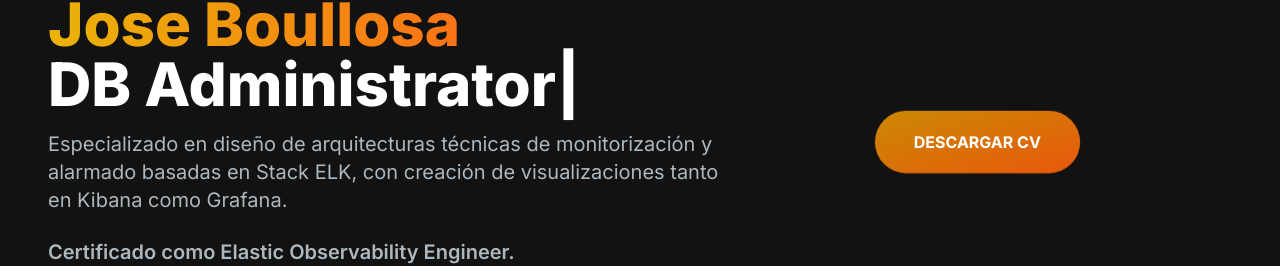
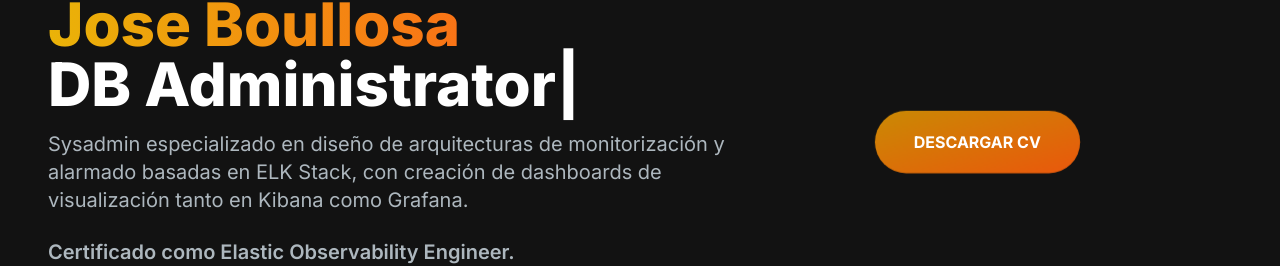
Before and after one commit to Joboufra/joboufra-portfolio, a Next.js app: page / in a window 1280 px wide. Shown: the part 208-474 px from the top of the page. Built offline with nearby package versions, Linux system fonts and the light colour scheme.

Commit message:
New skills + corrections

```diff
--- a/src/app/components/AboutSection.jsx
+++ b/src/app/components/AboutSection.jsx
@@ -13,11 +13,13 @@ const TAB_DATA = [
         <li>Elasticsearch</li>
         <li>Kibana</li>
         <li>Grafana</li>
+        <li>Prometheus</li>
         <li>Docker</li>
         <li>Kubernetes</li>
         <li>Ansible</li>
         <li>Powershell</li>
         <li>Bash</li>
+
       </ul>
     )
   },
--- a/src/app/components/HeroSection.jsx
+++ b/src/app/components/HeroSection.jsx
@@ -20,7 +20,7 @@ const HeroSection = () => {
             </span>
             <TypeAnimation
               sequence={[
-                'SysOps Engineer',
+                'DevOps Engineer',
                 2000,
                 'DB Administrator',
                 2000,
@@ -33,7 +33,7 @@ const HeroSection = () => {
             />
           </h1>
             <p className='text-[#ADB7BE] text-base sm:text-lg lg:text-xl mb-6 '>
-              Especializado en diseño de arquitecturas técnicas de monitorización y alarmado basadas en Stack ELK, con creación de visualizaciones tanto en Kibana como Grafana.
+              Sysadmin especializado en diseño de arquitecturas de monitorización y alarmado basadas en ELK Stack, con creación de dashboards de visualización tanto en Kibana como Grafana.
             </p>
             <p className='text-[#ADB7BE] text-base sm:text-lg lg:text-xl mb-6 font-semibold'>
               Certificado como Elastic Observability Engineer.
--- a/src/app/components/SkillsSection.jsx
+++ b/src/app/components/SkillsSection.jsx
@@ -5,12 +5,14 @@ const SkillsSection = () => {
   const logos = [
     { src: '/docker-icon.svg', name: 'Docker' },
     { src: '/kubernetes-icon.svg', name: 'Kubernetes' },
+    { src: '/azure-aks-icon.svg', name: 'Azure AKS' },
     { src: '/elastic-icon.svg', name: 'Elastic Stack' },
     { src: '/grafana-icon.svg', name: 'Grafana' },
+    { src: '/prometheus-icon.svg', name: 'Prometheus' },
     { src: '/bash-icon.svg', name: 'Bash' },
     { src: '/powershell-icon.svg', name: 'Powershell' },
-    { src: '/githubactions-icon.svg', name: 'GitHub Actions' },
-    { src: '/azure-aks-icon.svg', name: 'Azure AKS' }
+    { src: '/githubactions-icon.svg', name: 'GitHub Actions' }
+
   ];
 
   return (
--- a/src/app/page.js
+++ b/src/app/page.js
@@ -32,7 +32,7 @@ export default function Home() {
       </section>
 
       <section id="trayectoria">
-      <ExperienceSection />
+        <ExperienceSection />
       </section>
 
       <section>
```
Also changed, not shown: 1 other file (tests, documents, lock files or other folders).
